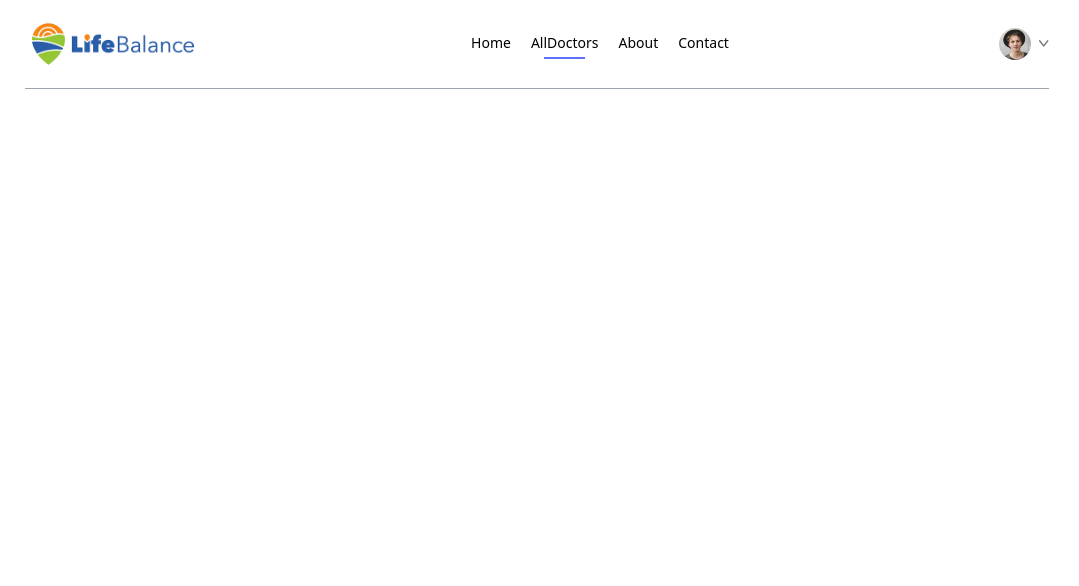
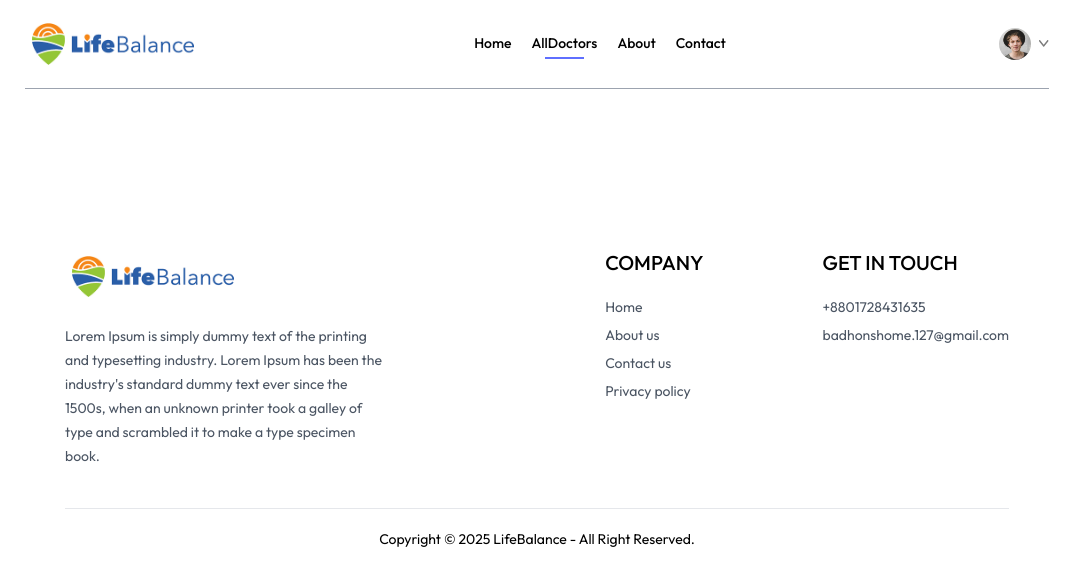
Before and after one commit to Bappidiu/LifeBalance-build, a React (Vite) app: page /doctors in a window 1280 px wide. Shown: the top 586 px of the page, without its empty margins (103-1182 px from the left). Built offline with nearby package versions, Linux system fonts and the light colour scheme.

Commit message:
added-footer

```diff
--- a/index.html
+++ b/index.html
@@ -1,5 +1,5 @@
 <!doctype html>
-<html lang="en">
+<html lang="en" class="scroll-smooth">
   <head>
     <meta charset="UTF-8" />
     <link rel="icon" type="image/svg+xml" href="/vite.svg" />
--- a/src/App.jsx
+++ b/src/App.jsx
@@ -9,6 +9,7 @@
 import MyAppoinmets from './pages/MyAppoinmets'
 import Appoinment from './pages/Appoinment'
 import Navbar from './components/Navbar'
+import Footer from './components/Footer'
 
 const App = () => {
   return (
@@ -23,9 +24,10 @@
         <Route path='/contact' element={<Contact />}/>
         <Route path='/my-profile' element={<MyProfile />}/>
         <Route path='/my-appoinments' element={<MyAppoinmets />}/>
-        <Route path='/appoinment' element={<Appoinment />}/>
+        <Route path='/appoinment/:docId' element={<Appoinment />}/>
 
       </Routes>
+      <Footer/>
     </div>
   )
 }
--- /dev/null
+++ b/src/components/Banner.jsx
@@ -0,0 +1,27 @@
+import React from 'react'
+import { assets } from '../assets/assets_frontend/assets'
+import { useNavigate } from 'react-router-dom'
+
+const Banner = () => {
+
+    const navigate = useNavigate()
+
+  return (
+    <div className='flex bg-primary rounded-lg px-6 sm:px-10 md:px-14 lg:px-12 my-20 md:mx-10'>
+        {/*-------left side-----*/}
+        <div className='flex-1 py-8 sm:py-10 md:py-16 lg:py-24 lg:pl-5'>
+            <div className='text-xl sm:text-2xl md:text-3xl lg:text-5xl font-semibold text-white'>
+                <p>Book Appointment </p>
+                <p className='mt-4'>With 100+ Trusted Doctors</p>
+            </div>
+            <button onClick={()=>{navigate('/login');scrollTo(0,0)}} className='bg-white text-sm sm:text-base text-gray-600 px-8 py-3 rounded-full mt-6 hover:scale-105 transition-all'>Create Account</button>
+        </div>
+        {/*-------right side-----*/}
+        <div className='hidden md:block md:w-1/2 lg:w-[370px] relative'>
+            <img className='w-full absolute bottom-0 right-0 max-w-md' src={assets.appointment_img} alt="" />
+        </div>
+    </div>
+  )
+}
+
+export default Banner
--- /dev/null
+++ b/src/components/Footer.jsx
@@ -0,0 +1,46 @@
+import React from "react";
+import { assets } from "../assets/assets_frontend/assets";
+
+const Footer = () => {
+  return (
+    <div className="md:mx-10">
+      <div className="flex flex-col sm:grid grid-cols-[3fr_1fr_1fr] gap-14 my-10 mt-40 text-sm">
+        {/*------left side------*/}
+        <div>
+          <img className="mb-5 w-44" src={assets.images} alt="" />
+          <p className="w-full md:w-2/3 text-gray-600 leading-6">
+            Lorem Ipsum is simply dummy text of the printing and typesetting
+            industry. Lorem Ipsum has been the industry's standard dummy text
+            ever since the 1500s, when an unknown printer took a galley of type
+            and scrambled it to make a type specimen book.
+          </p>
+        </div>
+        {/*------center side------*/}
+        <div>
+            <p className="text-xl font-medium mb-5">COMPANY</p>
+            <ul className="flex flex-col gap-2 text-gray-600">
+                <li>Home</li>
+                <li>About us</li>
+                <li>Contact us</li>
+                <li>Privacy policy</li>
+            </ul>
+        </div>
+        {/*------right side------*/}
+        <div>
+            <p className="text-xl font-medium mb-5">GET IN TOUCH</p>
+            <ul className="flex flex-col gap-2 text-gray-600">
+                <li>+8801728431635</li>
+                <li>badhonshome.127@gmail.com</li>
+            </ul>
+        </div>
+      </div>
+      {/*---------------Footer end------------- */}
+      <div>
+        <hr />
+        <p className="py-5 text-sm text-center">Copyright © 2025 LifeBalance - All Right Reserved.</p>
+      </div>
+    </div>
+  );
+};
+
+export default Footer;
--- a/src/components/TopDoctors.jsx
+++ b/src/components/TopDoctors.jsx
@@ -1,14 +1,20 @@
-import React from 'react'
-import { doctors } from '../assets/assets_frontend/assets'
+import React, { useContext } from 'react'
+
+import { useNavigate } from 'react-router-dom'
+import { AppContext } from '../context/AppContext';
 
 const TopDoctors = () => {
+
+    const navigate = useNavigate();
+    const {doctors} = useContext(AppContext)
+
   return (
     <div className='flex flex-col items-center gap-4 my-16 text-gray-900 md:mx-10'>
         <h1 className='text-3xl font-medium '>Top Doctors to Book</h1>
         <p className='sm:w-1/3 text-center text-sm'>Simply browse through our extensive list of trusted doctors.</p>
         <div className='w-full grid grid-cols-auto gap-4 pt-5 gap-y-6 px-3 sm:px-0'>
             {doctors.slice(0,10).map((item,index)=>(
-                <div className='border border-blue-200 rounded-xl overflow-hidden cursor-pointer hover:translate-y-[-10px] transition-all duration-500' key={index}>
+                <div onClick={()=>navigate(`/appoinment/${item._id}`)} className='border border-blue-200 rounded-xl overflow-hidden cursor-pointer hover:translate-y-[-10px] transition-all duration-500' key={index}>
                     <img className='bg-blue-50' src={item.image} alt="" />
                     <div className='p-4'>
                         <div className='flex items-center gap-2 text-sm text-center text-green-500'>
@@ -20,7 +26,7 @@
                 </div>
             ))}
         </div>
-        <button className='bg-blue-50 text-gray-600 px-12 py-3 rounded-full mt-10'>More</button>
+        <button onClick={()=>{navigate('/doctors');scrollTo(0,0)}} className='bg-blue-50 text-gray-600 px-12 py-3 rounded-full mt-10'>More</button>
     </div>
   )
 }
--- /dev/null
+++ b/src/context/AppContext.jsx
@@ -0,0 +1,20 @@
+import { createContext } from "react";
+import { doctors } from "../assets/assets_frontend/assets";
+
+export const AppContext = createContext()
+
+const AppContextProvider = (props) =>    {
+
+    const value = {
+        doctors
+    }
+
+    return(
+        <AppContext.Provider value={value}>
+            {props.children}
+        </AppContext.Provider>
+    )
+}
+
+
+export default AppContextProvider
--- a/src/index.css
+++ b/src/index.css
@@ -1,6 +1,12 @@
+@import url('https://fonts.googleapis.com/css2?family=Outfit:wght@100..900&display=swap');
 @tailwind base;
 @tailwind components;
 @tailwind utilities;
+
+
+*{
+    font-family: Outfit;
+}
 
 .active hr{
     @apply block
--- a/src/main.jsx
+++ b/src/main.jsx
@@ -3,9 +3,14 @@
 import './index.css'
 import App from './App.jsx'
 import { BrowserRouter } from 'react-router-dom'
+import AppContextProvider from './context/AppContext.jsx'
+
 
 createRoot(document.getElementById('root')).render(
   <BrowserRouter>
-    <App />
+    <AppContextProvider>
+      <App />
+    </AppContextProvider>
+
   </BrowserRouter>,
 )
--- a/src/pages/Home.jsx
+++ b/src/pages/Home.jsx
@@ -2,6 +2,7 @@
 import Header from '../components/Header'
 import SpecialityMenu from '../components/SpecialityMenu'
 import TopDoctors from '../components/TopDoctors'
+import Banner from '../components/Banner'
 
 const Home = () => {
   return (
@@ -9,6 +10,7 @@
         <Header/>
         <SpecialityMenu/>
         <TopDoctors/>
+        <Banner/>
     </div>
   )
 }
```
